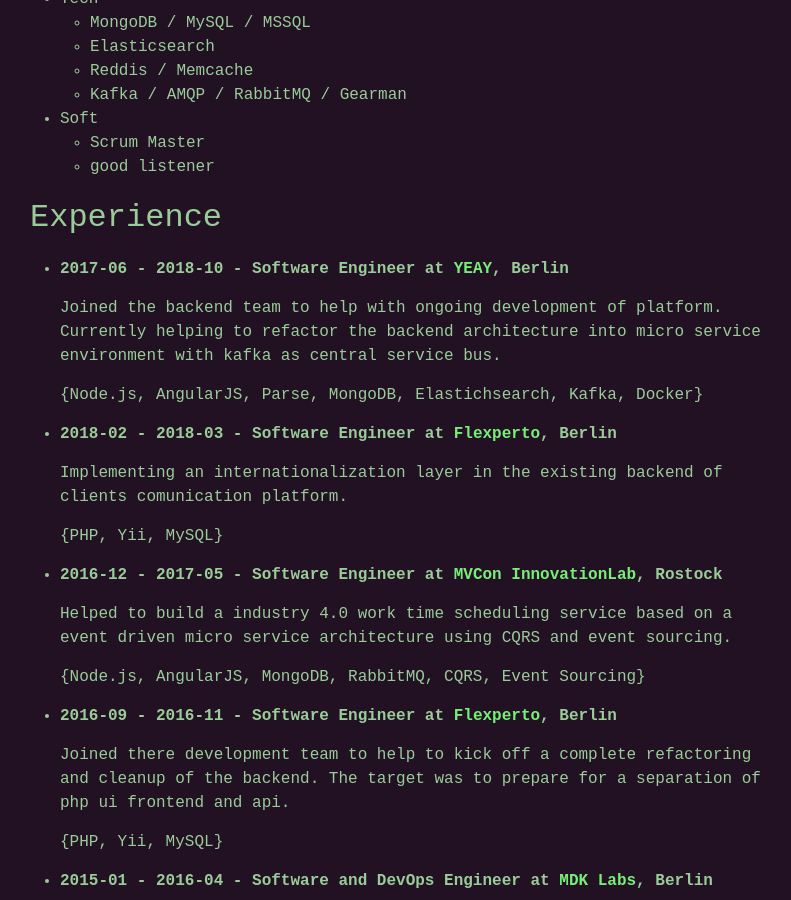
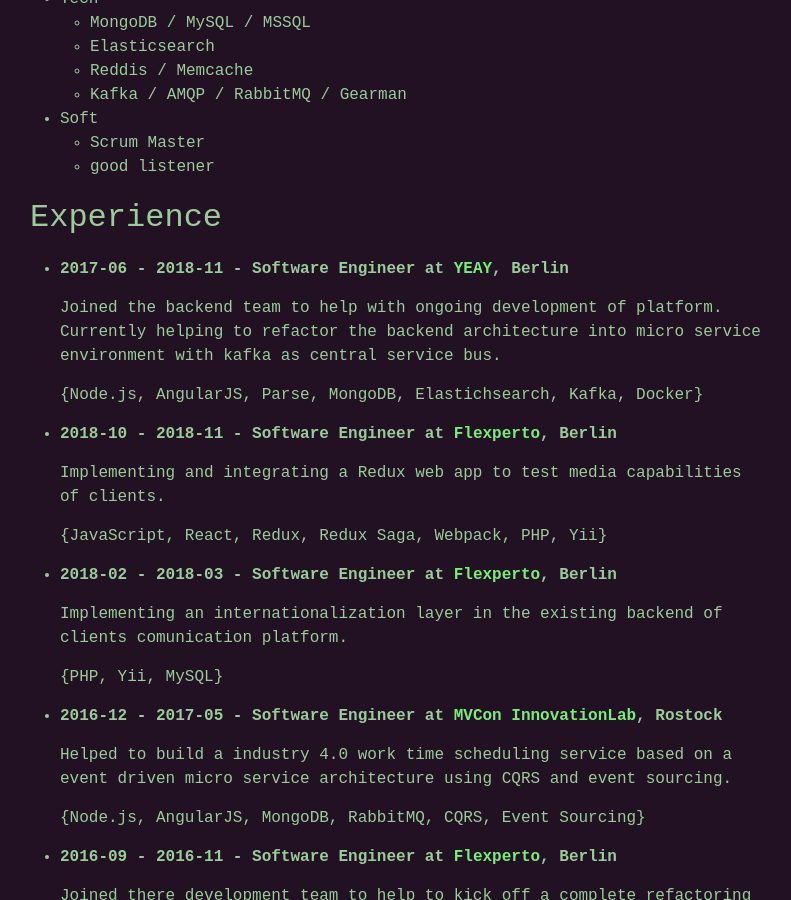
Before and after one commit to baranga/baranga.github.io, a Jekyll site: the page built from index.md, in a window 1280 px wide and 900 px high, scrolled down 1015 px. Shown: the whole window, without its empty margins (240-1031 px from the left). Built offline with Jekyll 4.4.1, drawn with Linux system fonts in a browser that asks for light colours; comment, search, counter and statistics services are not loaded.

Commit message:
Add another short flexperto gig

```diff
--- a/index.md
+++ b/index.md
@@ -50,13 +50,20 @@ After several years of living in Berlin I moved back to my hometown: Schwerin.
   - good listener
 
 ## Experience
-- **2017-06 - 2018-10 - Software Engineer at [YEAY][yeay], Berlin**
+- **2017-06 - 2018-11 - Software Engineer at [YEAY][yeay], Berlin**
 
   Joined the backend team to help with ongoing development of platform.
   Currently helping to refactor the backend architecture into micro service
   environment with kafka as central service bus.
 
   {Node.js, AngularJS, Parse, MongoDB, Elastichsearch, Kafka, Docker}
+
+- **2018-10 - 2018-11 - Software Engineer at [Flexperto][flexperto], Berlin**
+
+  Implementing and integrating a Redux web app to test media capabilities of
+  clients.
+
+  {JavaScript, React, Redux, Redux Saga, Webpack, PHP, Yii}
 
 - **2018-02 - 2018-03 - Software Engineer at [Flexperto][flexperto], Berlin**
 
```
